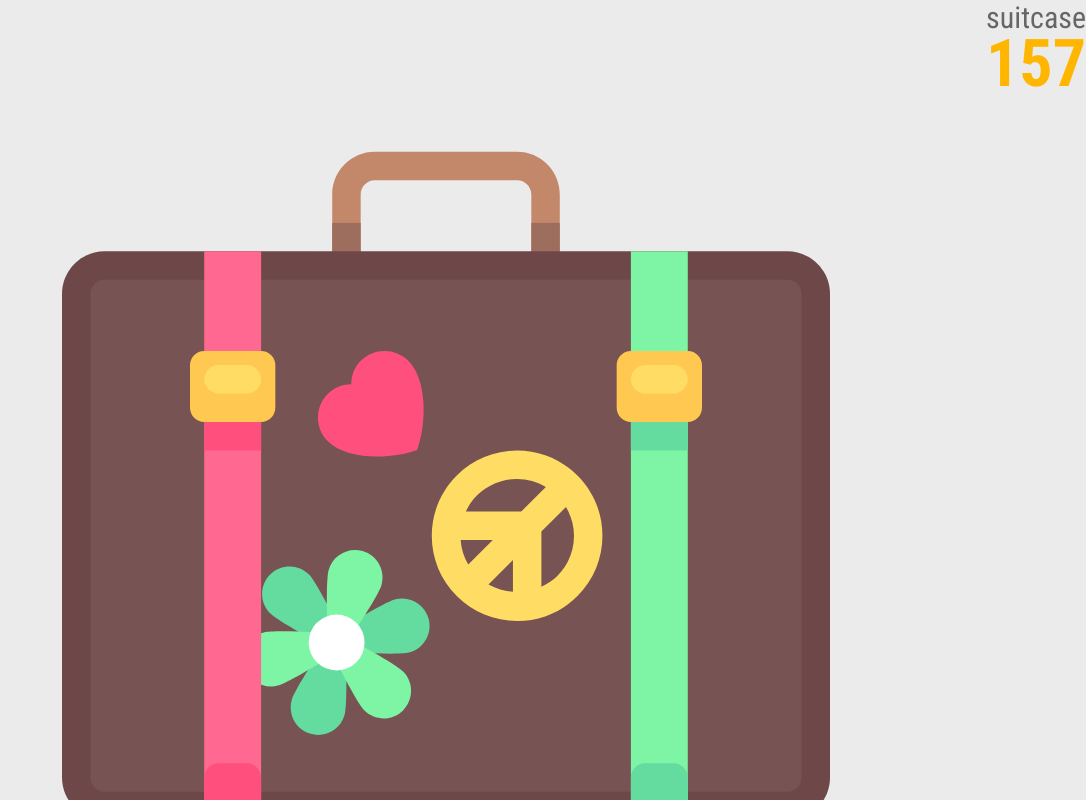
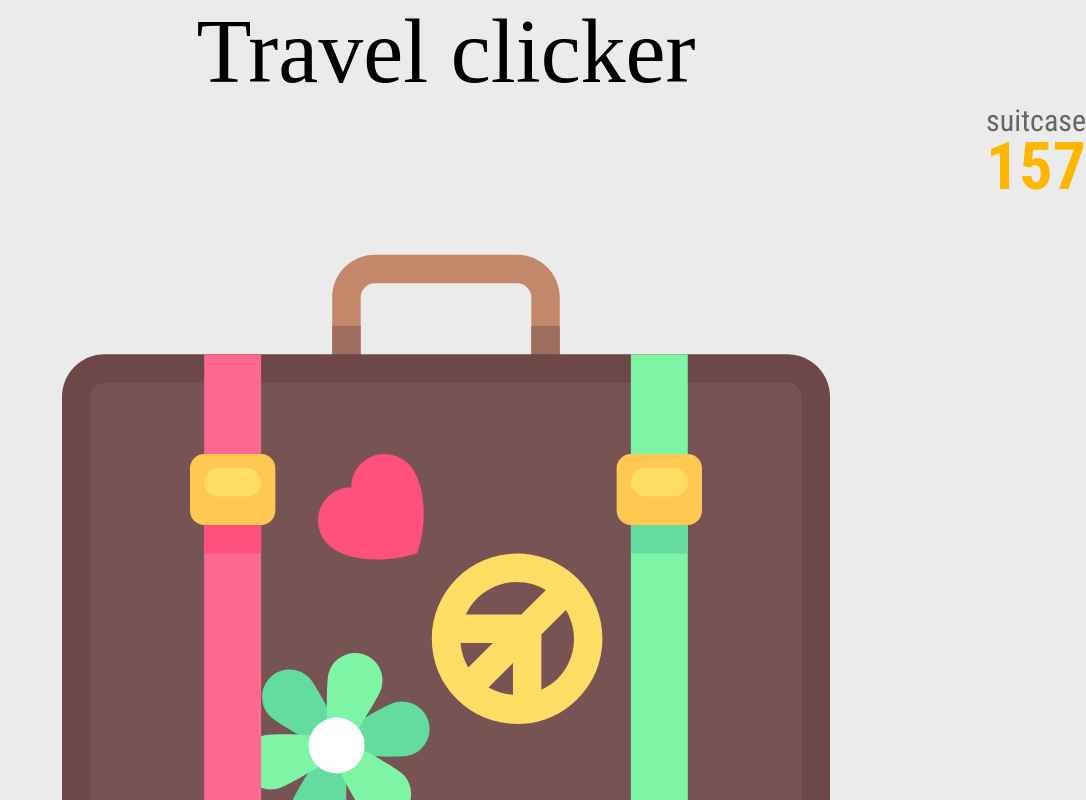
Before and after one commit to MiSa456/travel-clicker, a React (Vite) app: page / in a window 1280 px wide. Shown: the top 800 px of the page, without its empty margins (194-1280 px from the left). Built offline with nearby package versions, Linux system fonts and the light colour scheme; a web font is replaced by a local one.

Commit message:
lisää Header komponentin

```diff
--- a/src/App.jsx
+++ b/src/App.jsx
@@ -2,18 +2,21 @@
 import Suitcase from './components/Suitcase';
 import Balance from './components/Balance';
 import Booster from './components/Booster';
+import Header from './components/Header';
 
 function App() {
 
   return (
     <>
       <div>
+        <Header>Travel clicker</Header>
         <Balance total="157" />
         <Suitcase />
         <Booster value="3.2" />
       </div>
     </>
   )
+
 }
 
 export default App
--- /dev/null
+++ b/src/components/Header.jsx
@@ -0,0 +1,11 @@
+function Header(props) {
+
+    return (
+      <div className="header">
+        <h1>{props.children}</h1>
+      </div>
+    );
+
+  }
+
+  export default Header;
```
